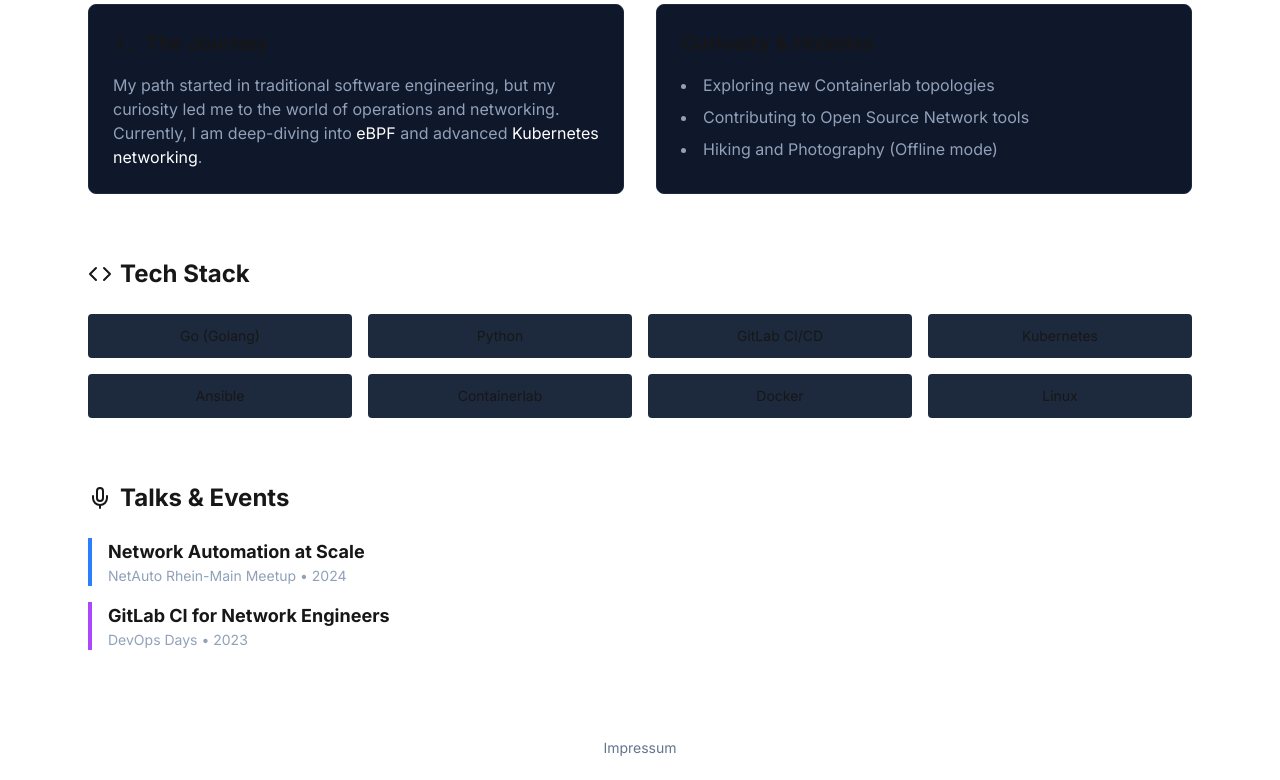
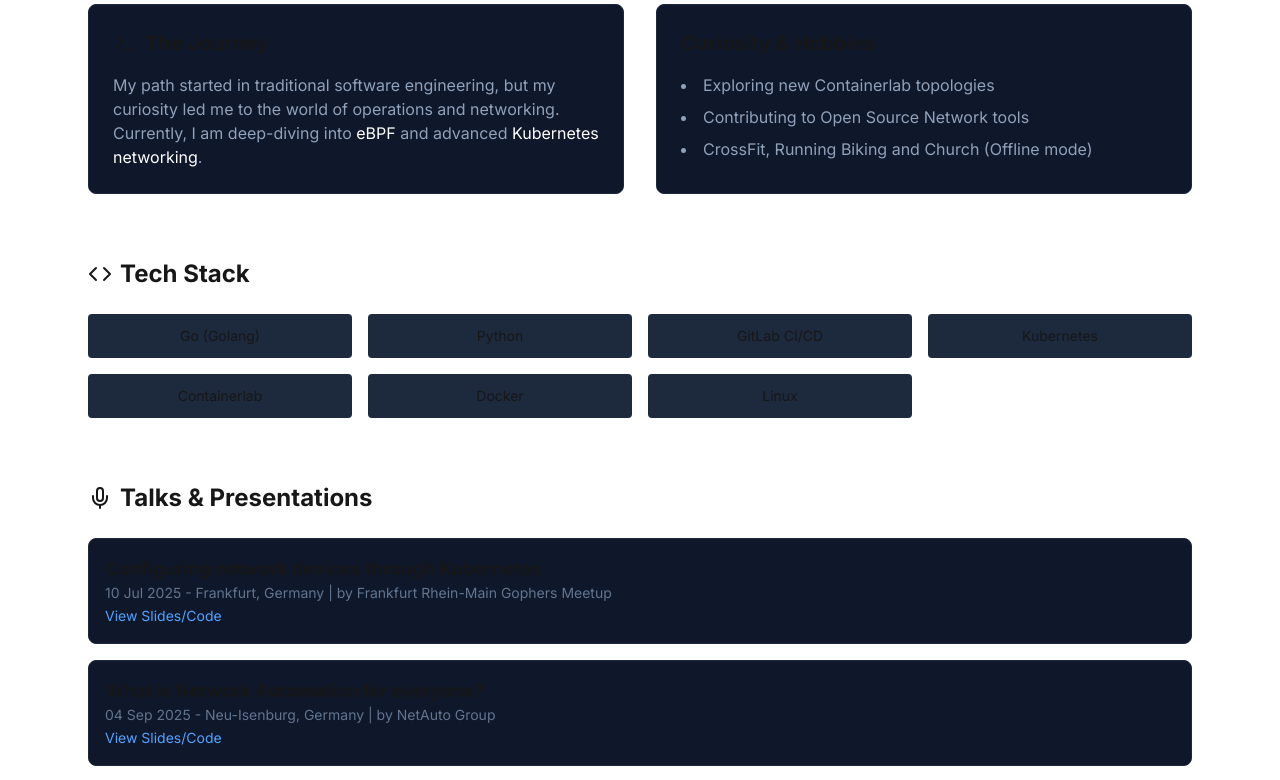
Before and after one commit to floehden/floehden.github.io, a Next.js app in the folder website/: page / in a window 1280 px wide. Shown: the part 400-1180 px from the top of the page. Built offline with nearby package versions, Linux system fonts and the light colour scheme.

Commit message:
Adding the right informations

```diff
--- a/website/app/impressum/page.tsx
+++ b/website/app/impressum/page.tsx
@@ -12,7 +12,6 @@ export default function Impressum() {
 
       <section>
         <h2 className="text-xl font-semibold mb-2">Kontakt</h2>
-        <p>Telefon: +49 1517 2062105</p>
         <p>E-Mail: <a href="mailto:florian.loehden@gmail.com" className="text-blue-400">florian.loehden@gmail.com</a></p>
       </section>
 
--- a/website/app/page.tsx
+++ b/website/app/page.tsx
@@ -1,6 +1,13 @@
 import { Terminal, Code, Server, Mic } from 'lucide-react';
 
 export default function Home() {
+  const skills = ['Go (Golang)', 'Python', 'GitLab CI/CD', 'Kubernetes', 'Containerlab', 'Docker', 'Linux'];
+  const talks = [
+    {organizer:"Frankfurt Rhein-Main Gophers Meetup", title: "Configuring network devices through Kubernetes", event_url: "https://www.meetup.com/gophers-frm/events/308682690/", date: "10 Jul 2025", location: "Frankfurt, Germany", git_repository: "https://github.com/floehden/gofrm59"},
+    {organizer:"NetAuto Group", title: "What is Network Automation for everyone?", event_url: "https://www.meetup.com/netauto-rheinmain/events/308664470/", date: "04 Sep 2025", location: "Neu-Isenburg, Germany", git_repository: "https://github.com/NetAuto-RheinMain/event-slides/blob/main/episode1/readme.md"},
+    {organizer:"NetAuto Group", title: "NetAuto Hackathon: Intermediate Task", event_url: "https://www.meetup.com/netauto-rheinmain/events/311340322/", date: "06 Nov 2025", location: "Neu-Isenburg, Germany", git_repository: "https://github.com/NetAuto-RheinMain/event-slides/blob/main/episode3/readme.md"},
+    {organizer:"NetAuto Group", title: "Discussion on IPv6", event_url: "https://www.meetup.com/netauto-rheinmain/events/311887700/", date: "11 Dec 2025", location: "Neu-Isenburg, Germany", git_repository: "https://github.com/NetAuto-RheinMain/event-slides/blob/main/episode4/readme.md"},
+  ];
   return (
     <div className="space-y-16 py-10">
       {/* Hero Section */}
@@ -27,7 +34,7 @@ export default function Home() {
           <ul className="list-disc list-inside text-slate-400 space-y-2">
             <li>Exploring new Containerlab topologies</li>
             <li>Contributing to Open Source Network tools</li>
-            <li>Hiking and Photography (Offline mode)</li>
+            <li>CrossFit, Running Biking and Church (Offline mode)</li>
           </ul>
         </div>
       </section>
@@ -36,7 +43,7 @@ export default function Home() {
       <section>
         <h3 className="text-2xl font-bold mb-6 flex items-center"><Code className="mr-2"/> Tech Stack</h3>
         <div className="grid grid-cols-2 md:grid-cols-4 gap-4">
-          {['Go (Golang)', 'Python', 'GitLab CI/CD', 'Kubernetes', 'Ansible', 'Containerlab', 'Docker', 'Linux'].map(skill => (
+          {skills.map(skill => (
             <div key={skill} className="bg-slate-800 p-3 rounded text-center font-mono text-sm hover:bg-blue-600 transition cursor-default">
               {skill}
             </div>
@@ -46,16 +53,15 @@ export default function Home() {
 
       {/* Talks */}
       <section>
-        <h3 className="text-2xl font-bold mb-6 flex items-center"><Mic className="mr-2"/> Talks & Events</h3>
+        <h3 className="text-2xl font-bold mb-6 flex items-center"><Mic className="mr-2"/> Talks & Presentations</h3>
         <div className="space-y-4">
-          <div className="border-l-4 border-blue-500 pl-4">
-            <h4 className="font-bold text-lg">Network Automation at Scale</h4>
-            <p className="text-sm text-slate-400">NetAuto Rhein-Main Meetup • 2024</p>
-          </div>
-          <div className="border-l-4 border-purple-500 pl-4">
-            <h4 className="font-bold text-lg">GitLab CI for Network Engineers</h4>
-            <p className="text-sm text-slate-400">DevOps Days • 2023</p>
-          </div>
+          {talks.map((talk, idx) => (
+            <a key={idx} href={talk.event_url} target="_blank" className="block p-4 bg-slate-900 border border-slate-800 hover:border-blue-500 transition rounded-lg group">
+              <h4 className="font-bold text-lg group-hover:text-blue-400 transition">{talk.title}</h4>
+              <p className="text-slate-500 text-sm">{talk.date} - {talk.location} | by {talk.organizer}</p>
+              <a href={talk.git_repository} target="_blank" className="text-blue-400 text-sm hover:underline">View Slides/Code</a>
+            </a>
+          ))}
         </div>
       </section>
     </div>
--- a/website/app/projects/page.tsx
+++ b/website/app/projects/page.tsx
@@ -8,26 +8,50 @@ export default function Projects() {
   const projects = [
     {
       id: 1,
+      title: "Kubernetes GNMI Monitor for Network Devices",
+      teaser: "A K8s controller that monitors network devices via GNMI.",
+      details: "This private project implements a Kubernetes controller that watches custom resources representing network devices. It establishes GNMI sessions to these devices, collects telemetry data, and exposes it via Prometheus metrics for monitoring purposes.",
+      status: "Private",
+      link: "#"
+    },
+    {
+      id: 2,
+      title: "Game for Learning Network Automation",
+      teaser: "An interactive game to teach network automation concepts.",
+      details: "This public project is a web-based game designed to help users learn network automation. Players complete challenges by writing scripts to automate network tasks, receiving feedback and progressing through levels.",
+      status: "Private",
+      link: "#",
+    },
+    /*{
+      id: 1,
       title: "Network Config Generator",
       teaser: "A Go-based tool to template router configs.",
       details: "This private project uses Go templates to generate configurations for Cisco and Arista devices. It includes a complete unit test suite and integrates with NetBox as a Source of Truth.",
       status: "Private",
       link: "#"
-    },
-    {
+    },*/
+    /*{
       id: 2,
       title: "K8s Controller for NetOps",
       teaser: "Public controller handling CRDs for switching.",
       details: "Available on GitHub. This controller watches for custom Switch resources and provisions VLANs automatically via GNMI.",
       status: "Public",
       link: "https://github.com/floehden/example"
-    }
+    }*/
+  ];
+
+  const conferences = [
+    {name: "FOSDEM 2024", url: "https://fosdem.org/2024/", date: "3-4 Feb 2024", location: "Brussels, Belgium"},
+    {name: "Autocon 3", url: "https://networkautomation.forum/autocon3", date: "26-30 May 2025", location: "Prague, Czech Republic"},
+    {name: "ContainerDays 2025", url: "https://containerdays.io/", date: "10-12 Sep 2025", location: "Hamburg, Germany"},
+    {name: "DENOG 17", url: "https://www.denog.de/de/meetings/denog17/", date: "09-11 Nov 2025", location: "Germany"},
   ];
 
   const resources = [
     { name: "NetAuto Group", url: "https://netauto-group.com/", category: "Community" },
     { name: "NetAuto Bootcamp", url: "https://github.com/NetAuto-RheinMain/NetAuto-Bootcamp", category: "Learning" },
     { name: "Containerlab", url: "https://containerlab.dev/", category: "Tools" },
+    { name: "Network Automation Forum (NAF)", url: "https://networkautomation.forum/", category: "Community" },
   ];
 
   return (
@@ -65,6 +89,19 @@ export default function Projects() {
         </div>
       </section>
 
+      {/* Conferences Section */}
+      <section>
+        <h2 className="text-3xl font-bold mb-8 flex items-center"><BookOpen className="mr-2 text-purple-400"/> Conferences</h2>
+        <div className="grid md:grid-cols-2 gap-4">
+          {conferences.map((conf, idx) => (
+            <a key={idx} href={conf.url} target="_blank" className="block p-4 bg-slate-900 border border-slate-800 hover:border-purple-500 transition rounded-lg group">
+              <h4 className="font-bold text-lg group-hover:text-purple-400 transition">{conf.name}</h4>
+              <p className="text-slate-500 text-sm">{conf.date} - {conf.location}</p>
+            </a>
+          ))}
+        </div>
+      </section>
+
       {/* Resources Section */}
       <section>
         <h2 className="text-3xl font-bold mb-8 flex items-center"><BookOpen className="mr-2 text-green-400"/> Resources</h2>
```
